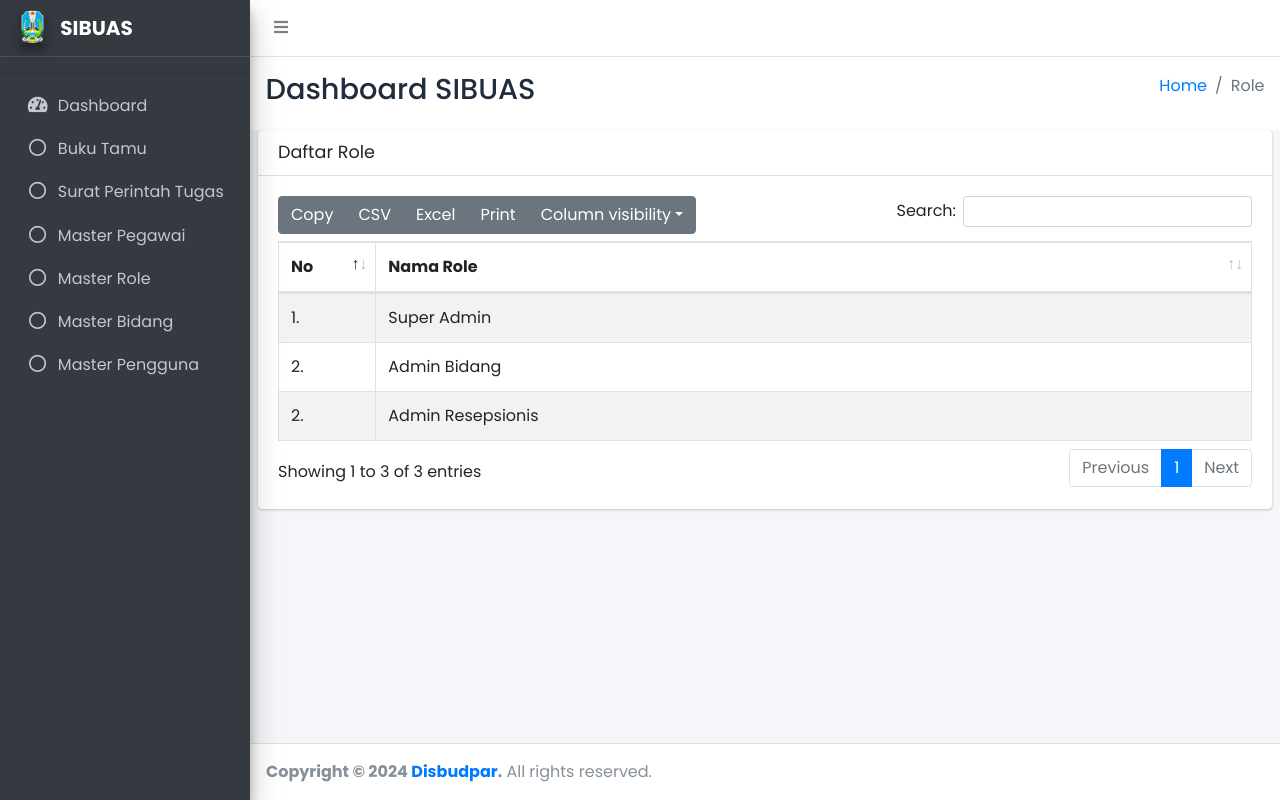
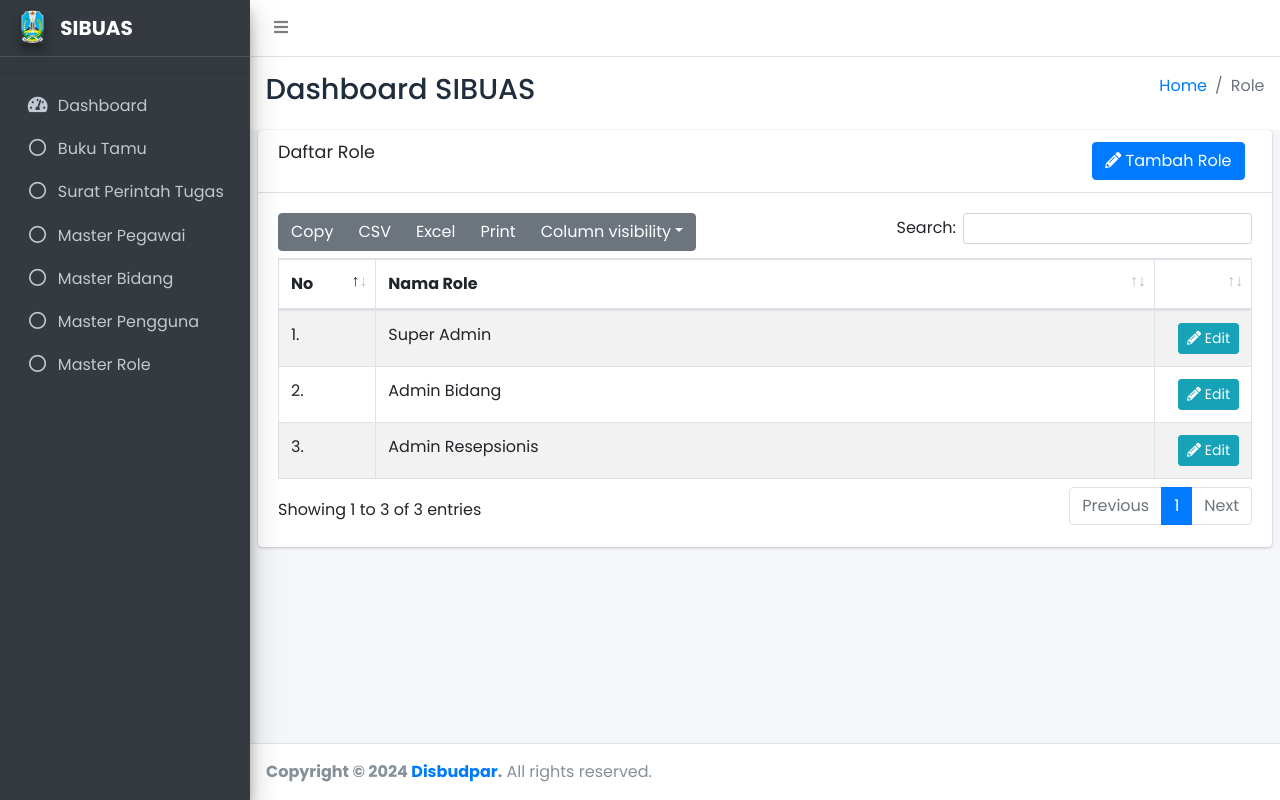
Before and after one commit to PKL-Disbudpar/sibuas, a Laravel app: page /admin-role in a window 1280 px wide. Run offline with Laravel 10, Linux system fonts and the light colour scheme; some libraries are stand-ins or nearby versions.

Commit message:
add button edit & add role

```diff
--- a/resources/views/Super-Admin/admin-role.blade.php
+++ b/resources/views/Super-Admin/admin-role.blade.php
@@ -81,15 +81,7 @@
                         </a>
                     </li>
                     <li class="nav-item">
-                        <a href="{{ url('/admin-role') }}" class="nav-link">
-                            <i class="far fa-circle nav-icon"></i>
-                            <p>
-                                Master Role
-                            </p>
-                        </a>
-                    </li>
-                    <li class="nav-item">
-                        <a href="{{ url('/') }}" class="nav-link">
+                        <a href="{{ url('/admin-bidang') }}" class="nav-link">
                             <i class="far fa-circle nav-icon"></i>
                             <p>
                                 Master Bidang
@@ -101,6 +93,14 @@
                             <i class="far fa-circle nav-icon"></i>
                             <p>
                                 Master Pengguna
+                            </p>
+                        </a>
+                    </li>
+                    <li class="nav-item">
+                        <a href="{{ url('/admin-role') }}" class="nav-link">
+                            <i class="far fa-circle nav-icon"></i>
+                            <p>
+                                Master Role
                             </p>
                         </a>
                     </li>
@@ -137,6 +137,14 @@
             <div class="card">
                 <div class="card-header">
                     <h3 class="card-title">Daftar Role</h3>
+                    <div class="row">
+                        <div class="col-12">
+                            <a class="btn btn-primary float-right" href="{{ url('/role-form') }}">
+                                <i class="fas fa-pencil-alt"></i>
+                                Tambah Role
+                            </a>
+                        </div>
+                    </div>
                 </div>
                 <!-- /.card-header -->
                 <div class="card-body">
@@ -145,24 +153,43 @@
                             <tr>
                                 <th style="width: 10%">No</th>
                                 <th>Nama Role</th>
+                                <th style="width: 10%"></th>
                             </tr>
                         </thead>
                         <tbody>
                             <tr>
                                 <td>1.</td>
                                 <td>Super Admin</td>
+                                <td class="project-actions text-right">
+                                    <a class="btn btn-info btn-sm" href="#">
+                                        <i class="fas fa-pencil-alt"></i>
+                                        Edit
+                                    </a>
+                                </td>
                             </tr>
                             <tr>
                                 <td>2.</td>
                                 <td>Admin Bidang</td>
+                                <td class="project-actions text-right">
+                                    <a class="btn btn-info btn-sm" href="#">
+                                        <i class="fas fa-pencil-alt"></i>
+                                        Edit
+                                    </a>
+                                </td>
                             </tr>
                             <tr>
-                                <td>2.</td>
+                                <td>3.</td>
                                 <td>Admin Resepsionis</td>
+                                <td class="project-actions text-right">
+                                    <a class="btn btn-info btn-sm" href="#">
+                                        <i class="fas fa-pencil-alt"></i>
+                                        Edit
+                                    </a>
+                                </td>
                             </tr>
                         </tbody>
+                    </table>
 
-                    </table>
                 </div>
                 <!-- /.card-body -->
             </div>
```
